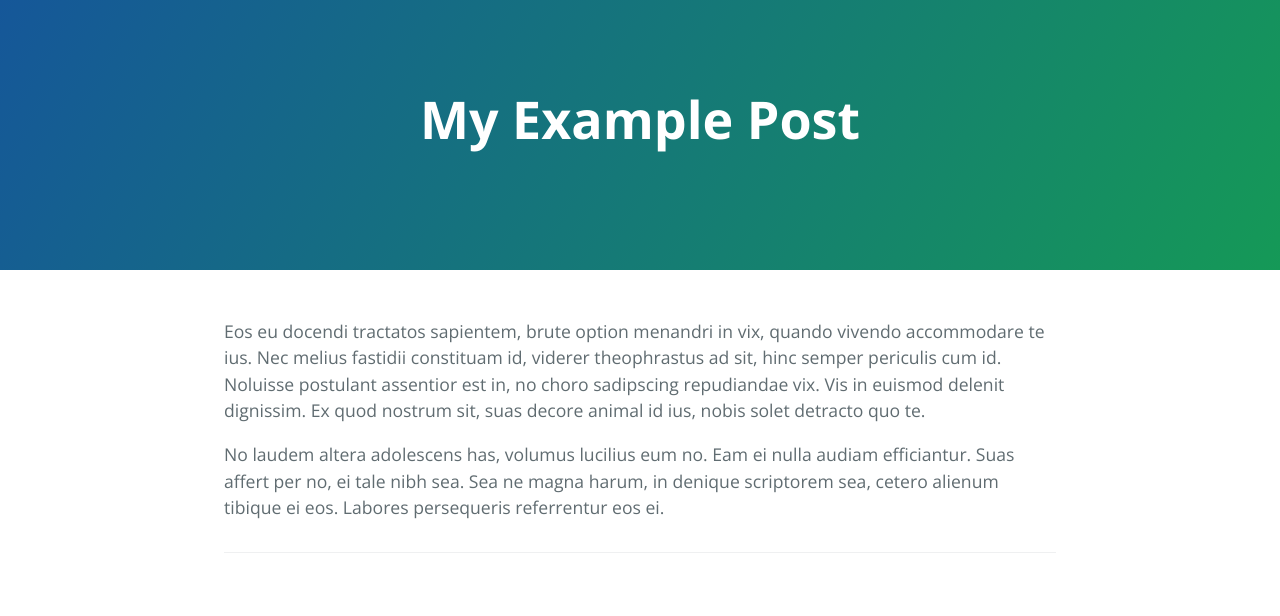
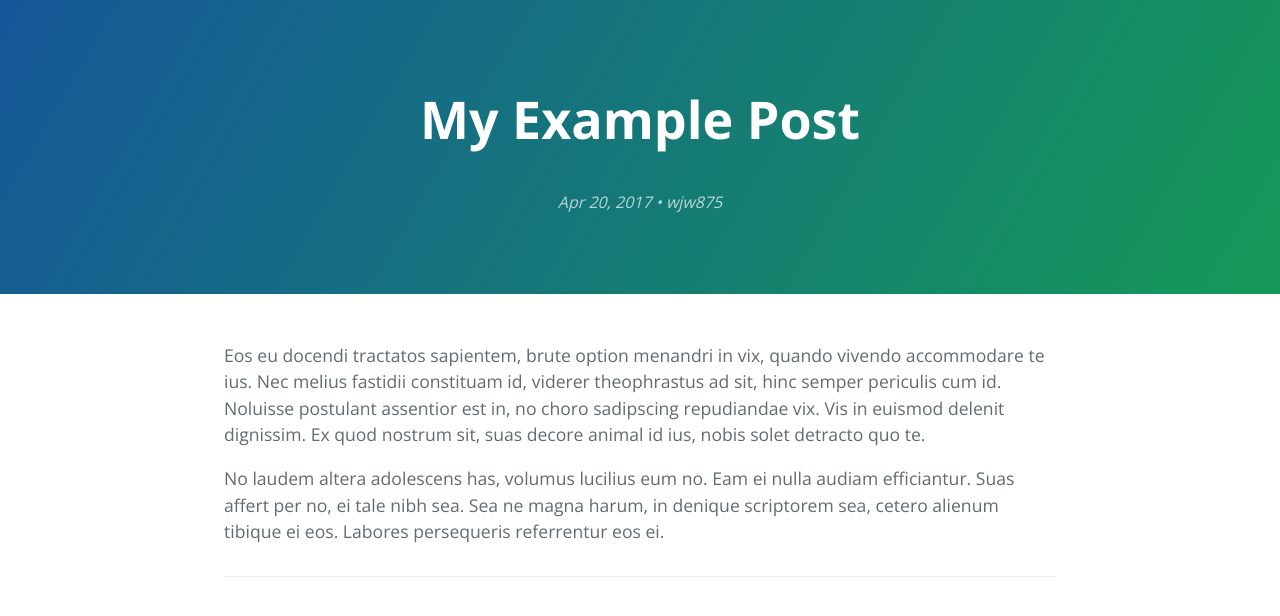
Before and after one commit to wjw875/wangjinwu.github.io, a Jekyll site: the page built from _posts/2017-04-20-my-example-post.md, in a window 1280 px wide. Shown: the top 616 px of the page. Built offline with Jekyll 4.4.1, drawn with Linux system fonts in a browser that asks for light colours.

Commit message:
【框架】解决博客跳转问题

```diff
--- a/_config.yml
+++ b/_config.yml
@@ -2,8 +2,8 @@ title: 向晓东
 description: 天青色等烟雨，而我在等你。
 show_downloads: false
 
-baseurl: "/cayman-blog" # change this to the subpath of your site, e.g. /blog. Leave it empty if you don't need it.
-url: "https://lorepirri.github.io" # change this to the base hostname & protocol for your site
+baseurl: "" # change this to the subpath of your site, e.g. /blog. Leave it empty if you don't need it.
+url: "https://wjw875.github.io/wangjinwu.github.io/" # change this to the base hostname & protocol for your site
 
 
 #google_analytics:
--- a/_layouts/default.html
+++ b/_layouts/default.html
@@ -76,16 +76,16 @@
             {% endif %}
             <!-- Post tagline -->
             {% if page.layout == 'post' %}
-            <!--<h2 class="project-date">-->
-                <!--<time datetime="{{ page.date | date_to_xmlschema }}" itemprop="datePublished">-->
-                    <!--{% assign date_format = site.cayman-blog.date_format | default: "%b %-d, %Y" %}-->
-                    <!--{{ page.date | date: date_format }}-->
-                <!--</time>-->
-                <!--{% assign page_author = page.author | default: site.author | default: nil | escape %}-->
-                <!--{% if page_author %}-->
-                <!--• <span itemprop="author" itemscope itemtype="http://schema.org/Person"><span itemprop="name">{{ page_author }}</span></span>-->
-                <!--{% endif %}-->
-            <!--</h2>-->
+            <h2 class="project-date">
+                <time datetime="{{ page.date | date_to_xmlschema }}" itemprop="datePublished">
+                    {% assign date_format = site.cayman-blog.date_format | default: "%b %-d, %Y" %}
+                    {{ page.date | date: date_format }}
+                </time>
+                {% assign page_author = page.author | default: site.author | default: nil | escape %}
+                {% if page_author %}
+                • <span itemprop="author" itemscope itemtype="http://schema.org/Person"><span itemprop="name">{{ page_author }}</span></span>
+                {% endif %}
+            </h2>
             {% endif %}
             <!-- End: Post tagline -->
         </section>
```
